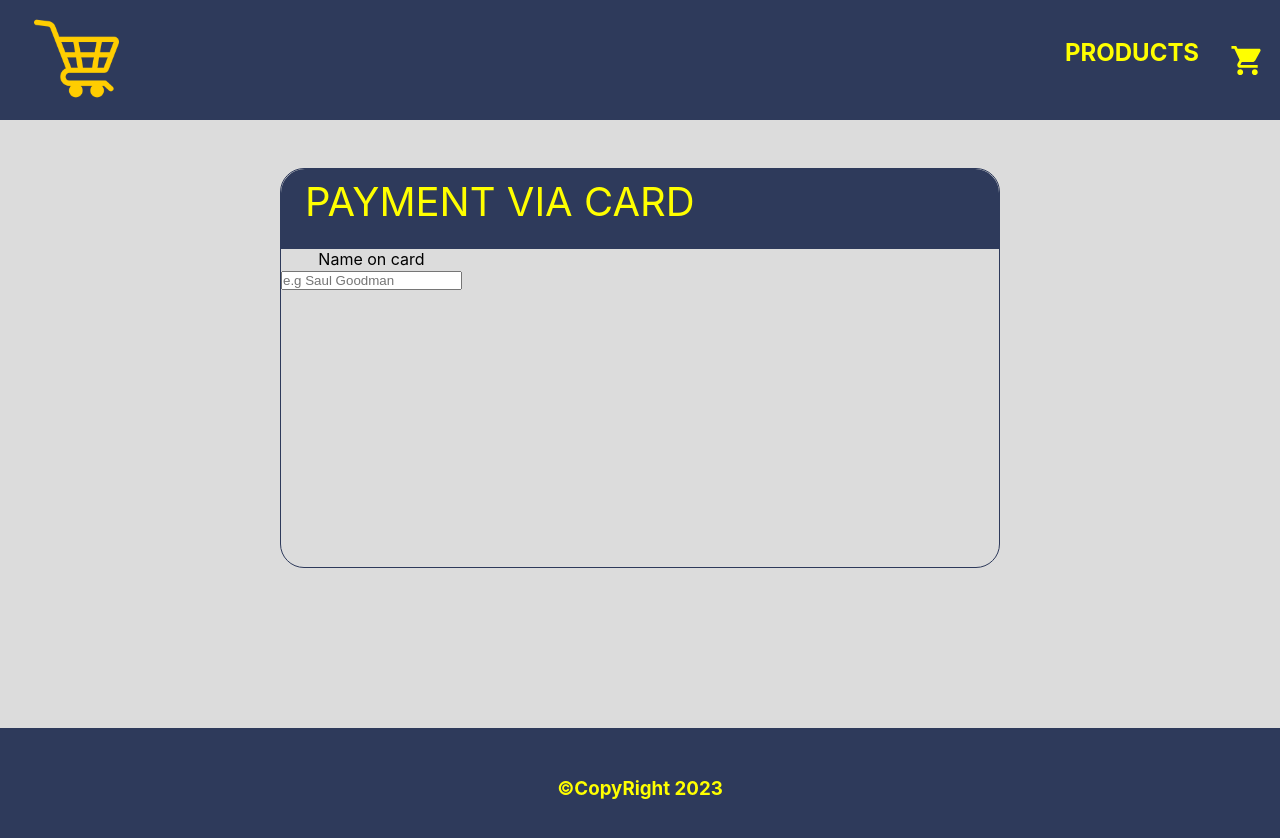
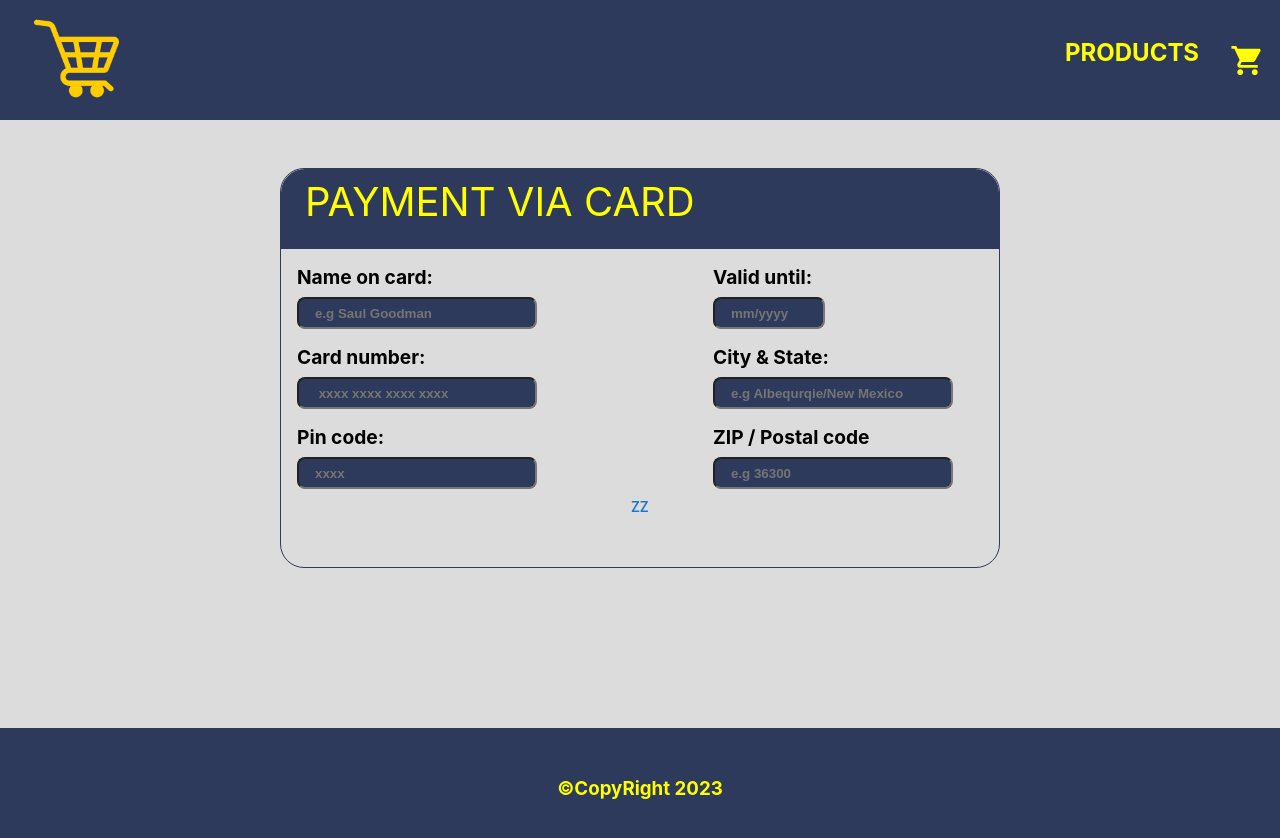
Before and after one commit to UBaksa/shopping-cart, a React (Create React App) app: page /order in a window 1280 px wide. Shown: the top 838 px of the page. Built offline with nearby package versions, Linux system fonts and the light colour scheme.

Commit message:
REACTAPP

```diff
--- a/src/pages/Order/Order.css
+++ b/src/pages/Order/Order.css
@@ -21,3 +21,131 @@
 .forma {
   display: flex;
 }
+.name {
+  text-align: start;
+  margin-left: 1rem;
+  margin-top: 1rem;
+}
+.name label {
+  color: black;
+  font-weight: bold;
+  font-size: 1.2rem;
+}
+.name input {
+  padding-left: 1rem;
+  margin-top: 0.5rem;
+  border-radius: 0.5rem;
+  width: 15rem;
+  height: 2rem;
+  background-color: #2e3a5b;
+  color: yellow;
+  font-weight: bold;
+}
+
+.card-number {
+  text-align: start;
+  margin-left: 1rem;
+  margin-top: 1rem;
+}
+.card-number label {
+  color: black;
+  font-weight: bold;
+  font-size: 1.2rem;
+}
+.card-number input {
+  padding-left: 1rem;
+  margin-top: 0.5rem;
+  border-radius: 0.5rem;
+  width: 15rem;
+  height: 2rem;
+  background-color: #2e3a5b;
+  color: yellow;
+  font-weight: bold;
+}
+
+.pinkod {
+  text-align: start;
+  margin-left: 1rem;
+  margin-top: 1rem;
+}
+.pinkod label {
+  color: black;
+  font-weight: bold;
+  font-size: 1.2rem;
+}
+.pinkod input {
+  padding-left: 1rem;
+  margin-top: 0.5rem;
+  border-radius: 0.5rem;
+  width: 15rem;
+  height: 2rem;
+  background-color: #2e3a5b;
+  color: yellow;
+  font-weight: bold;
+}
+
+.vazido {
+  text-align: start;
+  margin-left: 1rem;
+  margin-top: 1rem;
+}
+.vazido label {
+  color: black;
+  font-weight: bold;
+  font-size: 1.2rem;
+}
+.vazido input {
+  padding-left: 1rem;
+  margin-top: 0.5rem;
+  border-radius: 0.5rem;
+  width: 7rem;
+  height: 2rem;
+  background-color: #2e3a5b;
+  color: yellow;
+  font-weight: bold;
+}
+.second {
+  margin-left: 10rem;
+}
+
+.grad {
+  text-align: start;
+  margin-left: 1rem;
+  margin-top: 1rem;
+}
+.grad label {
+  color: black;
+  font-weight: bold;
+  font-size: 1.2rem;
+}
+.grad input {
+  padding-left: 1rem;
+  margin-top: 0.5rem;
+  border-radius: 0.5rem;
+  width: 15rem;
+  height: 2rem;
+  background-color: #2e3a5b;
+  color: yellow;
+  font-weight: bold;
+}
+
+.postal {
+  text-align: start;
+  margin-left: 1rem;
+  margin-top: 1rem;
+}
+.postal label {
+  color: black;
+  font-weight: bold;
+  font-size: 1.2rem;
+}
+.postal input {
+  padding-left: 1rem;
+  margin-top: 0.5rem;
+  border-radius: 0.5rem;
+  width: 15rem;
+  height: 2rem;
+  background-color: #2e3a5b;
+  color: yellow;
+  font-weight: bold;
+}
--- a/src/pages/Order/Order.js
+++ b/src/pages/Order/Order.js
@@ -4,6 +4,7 @@ import { useNavigate } from "react-router-dom";
 import { useContext } from "react";
 import { AppContext } from "../../context/AppContext";
 import toast, { Toaster } from "react-hot-toast";
+import Button from "@mui/material/Button";
 
 export default function Order() {
   const Navigation = useNavigate();
@@ -60,9 +61,7 @@ export default function Order() {
       <div className="forma">
         <div className="first">
           <div className="name">
-            <label htmlFor="ime" className="labell">
-              Name on card
-            </label>
+            <label htmlFor="ime">Name on card:</label>
             <br></br>
             <input
               type="text"
@@ -73,9 +72,71 @@ export default function Order() {
               required
             />
           </div>
+          <div className="card-number">
+            <label htmlFor="brojkartice">Card number:</label>
+            <br></br>
+            <input
+              type="text"
+              id="brojkartice"
+              value={brojKartice}
+              onChange={(e) => setBrojKartice(e.target.value)}
+              required
+              placeholder=" xxxx xxxx xxxx xxxx"
+            />
+          </div>
+          <div className="pinkod">
+            <label htmlFor="pinkod">Pin code:</label>
+            <br></br>
+            <input
+              type="password"
+              id="pinkod"
+              value={pinkod}
+              onChange={(e) => setPinkod(e.target.value)}
+              required
+              placeholder="xxxx"
+            />
+          </div>
         </div>
-        <div className="second"></div>
+        <div className="second">
+          <div className="vazido">
+            <label htmlFor="vazido">Valid until:</label>
+            <br></br>
+            <input
+              type="text"
+              id="vazido"
+              value={vazido}
+              onChange={(e) => setVazido(e.target.value)}
+              required
+              placeholder="mm/yyyy"
+            />
+          </div>
+          <div className="grad">
+            <label htmlFor="grad">City & State:</label>
+            <br></br>
+            <input
+              type="text"
+              id="grad"
+              value={grad}
+              onChange={(e) => setGrad(e.target.value)}
+              required
+              placeholder="e.g Albequrqie/New Mexico"
+            />
+          </div>
+          <div className="postal">
+            <label htmlFor="postal">ZIP / Postal code</label>
+            <br></br>
+            <input
+              type="text"
+              id="postal"
+              value={postanskiBroj}
+              onChange={(e) => setPostanskiBroj(e.target.value)}
+              required
+              placeholder="e.g 36300"
+            />
+          </div>
+        </div>
       </div>
+      <Button> ZZ </Button>
     </div>
   );
 }
```
